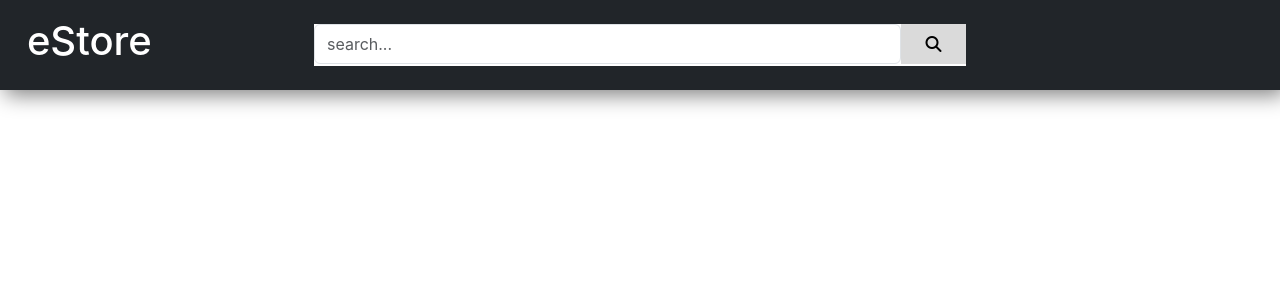
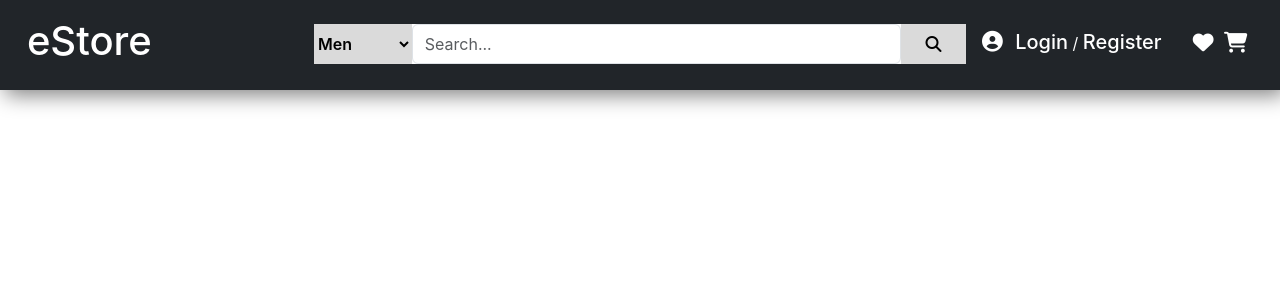
Before and after one commit to LigeshK/estore, a React (Create React App) app in the folder estore/: page / in a window 1280 px wide. Shown: the top 300 px of the page. Built offline with nearby package versions, Linux system fonts and the light colour scheme.

Commit message:
Added login, register and cart html content with css

```diff
--- a/estore/src/App.css
+++ b/estore/src/App.css
@@ -17,7 +17,7 @@
 
 .inp-container input{
   display: inline-block;
-  width: 90%;
+  width: 75%;
   height: 2.5em;
 }
 .inp-container button{
@@ -36,3 +36,37 @@
   background-color: #dadada;
   font-weight: 600;
 }
+
+.login-container{
+  width: 15%;
+  color: white;
+  text-align: right;
+  margin: 1.7em 0.2em 0 0;
+}
+.login-container i,h5{
+  display: inline-block;
+}
+.login-container a{
+  text-decoration: none;
+  color: white;
+}
+
+.user-icon{
+  margin-right: 0.4em;
+  padding: 0.2em;
+  font-size: 1.3em;
+}
+
+.cart-wishlist .list-icon{
+  color: white;
+  font-size: 1.3em;
+  list-style-type: none;
+  display: inline-block;
+  margin-right: 0.5em;
+}
+
+.cart-wishlist{
+  width: 7%;
+  margin-top: 1.7em;
+  margin-left: 1em;
+}
--- a/estore/src/App.js
+++ b/estore/src/App.js
@@ -4,18 +4,35 @@
 function App() {
   return (
     <div className="App">
-      <div className="header bg-dark">
-        <div className="row">
-          <div className="brand my-1">
-            <h1> eStore </h1>
+    <div className='header bg-dark'>
+      <div className='row'>
+        <div className='brand my-1'>
+          <h1> eStore </h1>
+        </div>
+        <div className='inp-container p-0 my-4 w-50 h-25 bg-white'>
+          <div className='dropdown m-0 p-0'>
+            <select className='select-btn w-100 p-0 m-0'>
+              <option> Men </option>
+              <option> Women </option>
+              <option> Kids </option>
+            </select>
           </div>
-          <div className="inp-container p-0 my-4 w-50 bg-white">
-            <input className="form-control" placeholder='search...'/>
-            <button><i className='fa fa-search'/></button>
-          </div>
+          <input className='form-control ' placeholder='Search...'/>
+          <button> <i className='fa fa-search'/> </button>
+        </div>
+        <div className='login-container p-0'>
+          <i className='fa fa-user-circle user-icon'/>
+          <h5> <a href='#'> Login</a></h5> / <h5><a href='#'>Register</a></h5>
+        </div>
+        <div className='cart-wishlist'>
+          <ul className='p-0'>
+            <li className='list-icon'> <i className='fa fa-heart'/></li>
+            <li className='list-icon'> <i className='fa fa-shopping-cart'/> </li>
+          </ul>
         </div>
       </div>
     </div>
+  </div>
   );
 }
 
```
